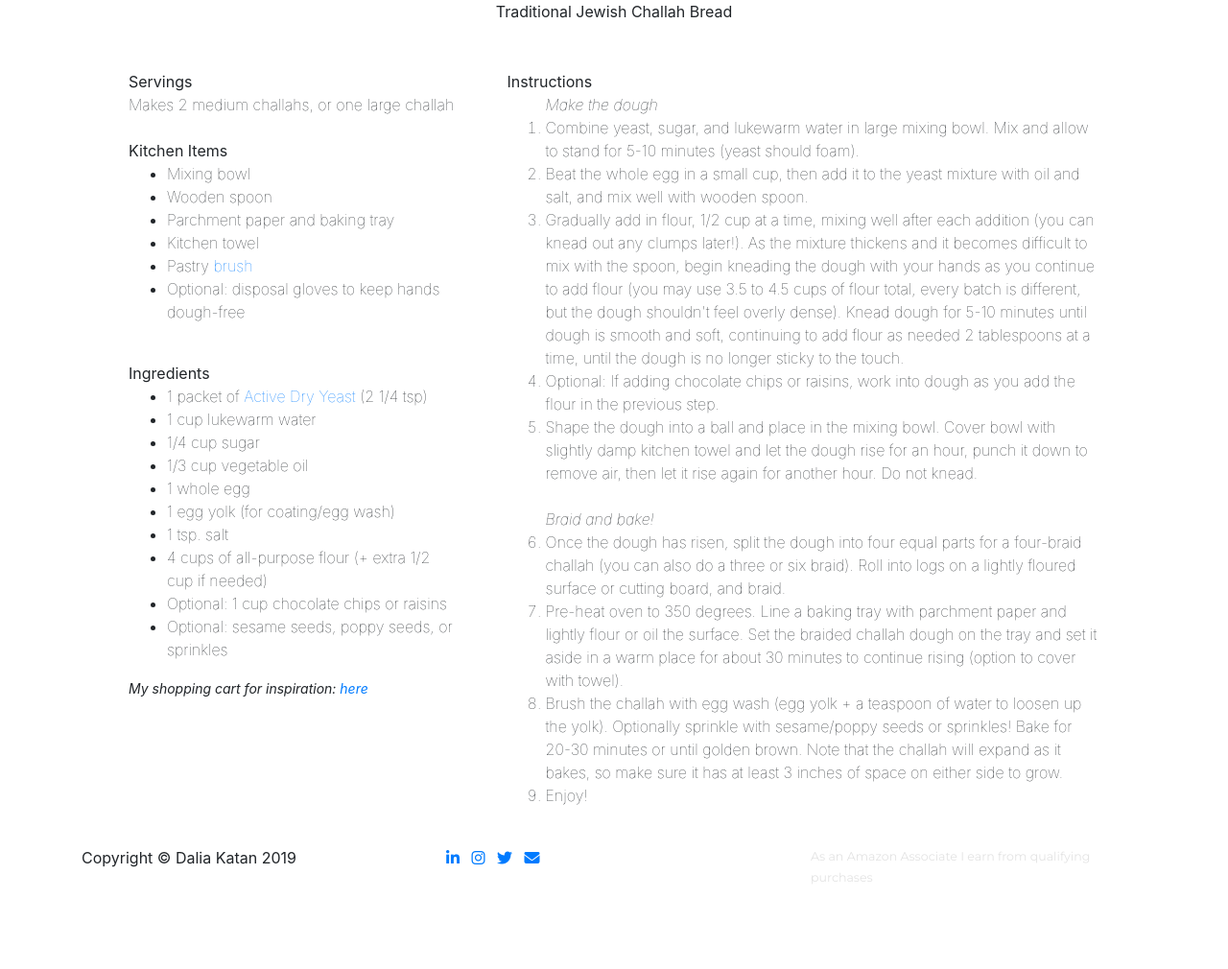
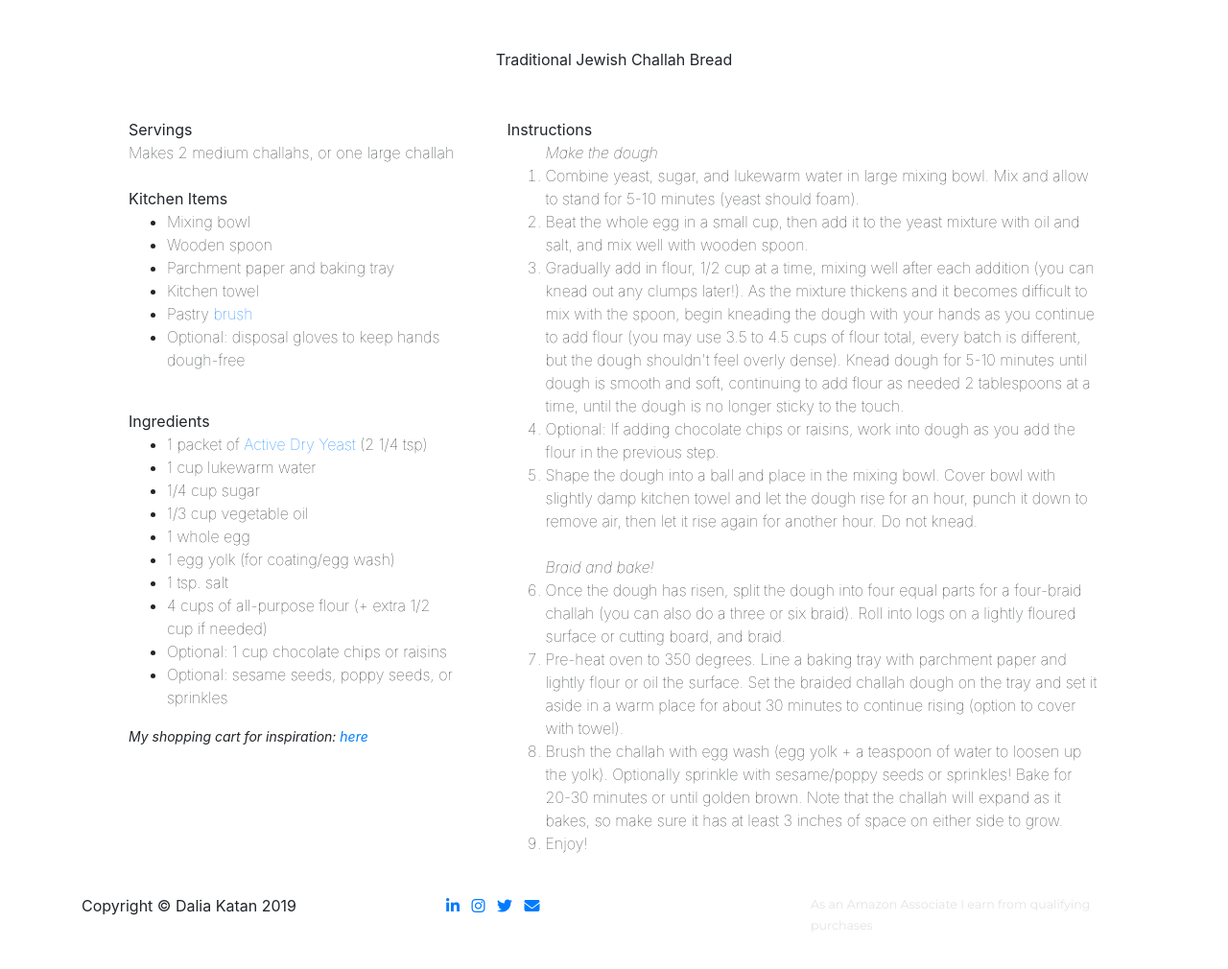
Before and after one commit to dalkat/dalkat.github.io, a Jekyll site: the page built from challah-recipe.md, in a window 1280 px wide and 1013 px high. Shown: the top 1010 px of the window at 96% size. Built offline with Jekyll 4.4.1, drawn with Linux system fonts in a browser that asks for light colours; nearby versions of some CDN libraries; some web fonts are replaced; library files that are not in the unit come from our copies.

Commit message:
modified baguette

```diff
--- a/_layouts/baguette-recipe.html
+++ b/_layouts/baguette-recipe.html
@@ -10,7 +10,7 @@ layout: default-sub
     <header class="longtext">
       <div class="container">
         <div class="intro-text" style="display:block; text-align:center;">
-        	<div class="intro-lead-in">French Baguettes
+        	<div class="intro-lead-in" style="margin-top: 50px;">French Baguettes
         	</div>
           <p class="section-subheading" style="font-size:18px; font-family:'Montserrat', 'Helvetica Neue', Helvetica, Arial, sans-serif; text-align:center; padding:0 10%;">What makes baking baguettes different from challah is that baguettes have a higher water content, do not contain eggs, and are not meant to be kneaded. For challah, the kneading activates the gluten which gives it it's fluffy, thready texture. </p>
 
--- a/_layouts/challah-recipe.html
+++ b/_layouts/challah-recipe.html
@@ -10,7 +10,7 @@ layout: default-sub
     <header class="longtext">
       <div class="container">
         <div class="intro-text" style="display:block; text-align:center;">
-        	<div class="intro-lead-in">Traditional Jewish Challah Bread
+        	<div class="intro-lead-in" style="margin-top: 50px;">Traditional Jewish Challah Bread
         	</div>
       		<br>
           <div class="col-lg-4 col-md-4 col-sm-12 col-xs-12"  style="display:inline-block; background: rgba(255, 255, 255, 0.2); vertical-align: top; text-align:left; padding:15px; font-weight: 100; margin:10px; border-radius:20px;">
```
Also changed, not shown: baguette-recipe.md (added, +3 -0 lines).
